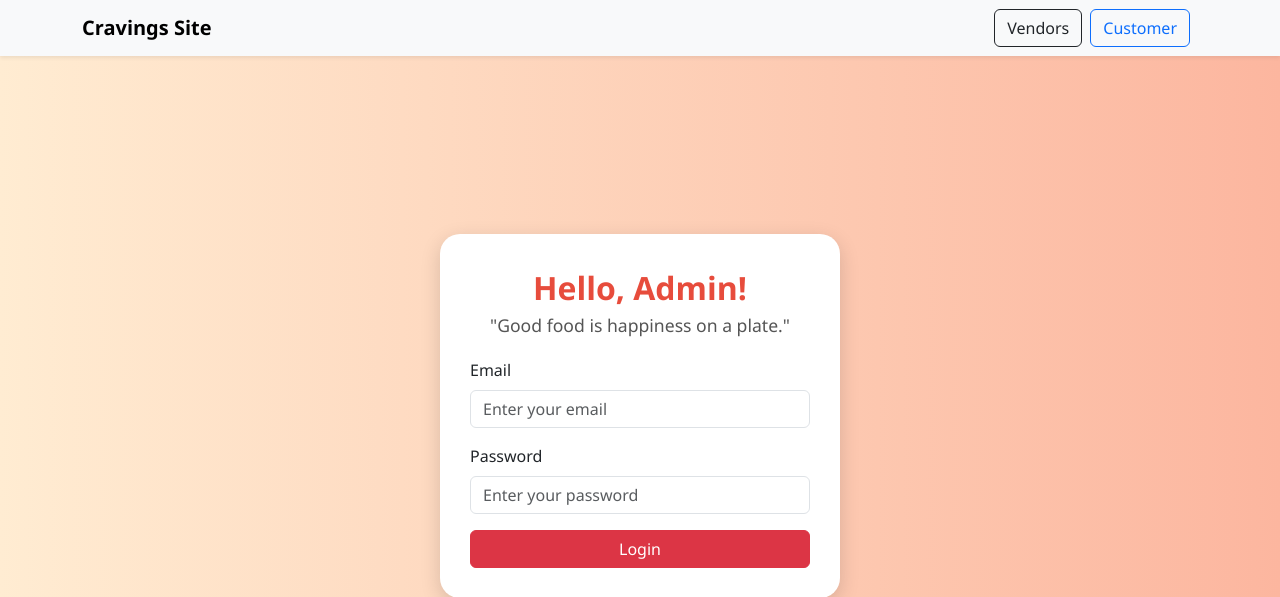
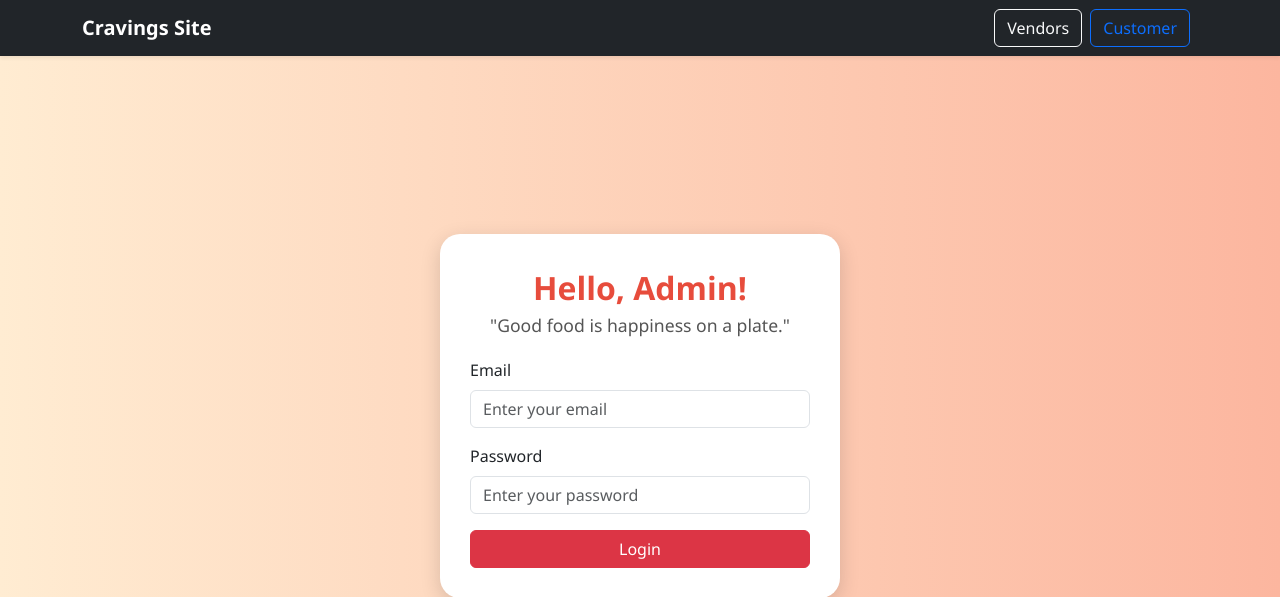
Before and after one commit to HariRooshan/foodie, a PHP site: page /admin.php in a window 1280 px wide. Shown: the top 597 px of the page. Run offline with PHP 8.4, Linux system fonts and the light colour scheme.

Commit message:
more navbar changes

```diff
--- a/admin.php
+++ b/admin.php
@@ -100,11 +100,11 @@ if ($_SERVER["REQUEST_METHOD"] == "POST") {
 </head>
 <body>
     <!-- Navbar -->
-    <nav class="navbar navbar-light bg-light shadow-sm">
+    <nav class="navbar navbar-expand-lg navbar-dark bg-dark shadow-sm">
         <div class="container">
             <a class="navbar-brand fw-bold" href="index.php">Cravings Site</a>
             <div class="d-flex">
-                <a href="vendor.php" class="btn btn-outline-dark me-2">Vendors</a>
+                <a href="vendor.php" class="btn btn-outline-light me-2">Vendors</a>
                 <a href="login.php" class="btn btn-outline-primary me-2">Customer</a>
             </div>
         </div>
--- a/favorites.php
+++ b/favorites.php
@@ -31,7 +31,7 @@ $result = $stmt->get_result();
     </style>
 </head>
 <body>
-<nav class="navbar navbar-expand-lg bg-light shadow-sm">
+<nav class="navbar navbar-expand-lg navbar-dark bg-dark shadow-sm">
     <div class="container">
         <a class="navbar-brand fw-bold" href="index.php">Cravings Site</a>
         <div class="d-flex">
--- a/index.php
+++ b/index.php
@@ -73,7 +73,10 @@ $result = $stmt->get_result();
         <div class="container">
             <a class="navbar-brand fw-bold" href="#">Cravings Site</a>
             <div class="d-flex">
-                <?php if (isset($_SESSION['user_id'])): ?>
+                <?php if (isset($_SESSION['admin_id'])): ?>
+                    <a href="dashboard_admin.php" class="btn btn-warning me-2">Admin Dashboard</a>
+                    <a href="logout_admin.php" class="btn btn-danger">Logout</a>
+                <?php elseif (isset($_SESSION['user_id'])): ?>
                     <a href="index.php" class="btn btn-success me-2">Dashboard</a>
                     <a href="orders.php" class="btn btn-outline-primary me-2">My Orders</a>
                     <a href="favorites.php" class="btn btn-outline-warning me-2">Favorites</a>
--- a/login.php
+++ b/login.php
@@ -108,11 +108,11 @@ if ($_SERVER["REQUEST_METHOD"] == "POST") {
 </head>
 <body>
     <!-- Navbar -->
-    <nav class="navbar navbar-light bg-light shadow-sm">
+    <nav class="navbar navbar-expand-lg navbar-dark bg-dark shadow-sm">
         <div class="container">
             <a class="navbar-brand fw-bold" href="index.php">Cravings Site</a>
             <div class="d-flex">
-                <a href="admin.php" class="btn btn-outline-dark me-2">Admin</a>
+                <a href="admin.php" class="btn btn-outline-light me-2">Admin</a>
                 <a href="vendor.php" class="btn btn-outline-primary me-2">Vendor</a>
                 <a href="signup.php" class="btn btn-success">Sign Up</a>
             </div>
--- a/signup.php
+++ b/signup.php
@@ -95,11 +95,11 @@ if ($_SERVER["REQUEST_METHOD"] == "POST") {
 </head>
 <body>
     <!-- Navbar -->
-    <nav class="navbar navbar-light bg-light shadow-sm">
+    <nav class="navbar navbar-expand-lg navbar-dark bg-dark shadow-sm">
         <div class="container">
             <a class="navbar-brand fw-bold" href="index.php">Cravings Site</a>
             <div class="d-flex">
-                <a href="admin.php" class="btn btn-outline-dark me-2">Admin</a>
+                <a href="admin.php" class="btn btn-outline-light me-2">Admin</a>
                 <a href="vendor.php" class="btn btn-outline-primary me-2">Vendor</a>
                 <a href="login.php" class="btn btn-success">Login</a>
             </div>
--- a/vendor.php
+++ b/vendor.php
@@ -108,11 +108,11 @@ if ($_SERVER["REQUEST_METHOD"] == "POST") {
 </head>
 <body>
     <!-- Navbar -->
-    <nav class="navbar navbar-light bg-light shadow-sm">
+    <nav class="navbar navbar-expand-lg navbar-dark bg-dark shadow-sm">
         <div class="container">
             <a class="navbar-brand fw-bold" href="index.php">Cravings Site</a>
             <div class="d-flex">
-                <a href="admin.php" class="btn btn-outline-dark me-2">Admin</a>
+                <a href="admin.php" class="btn btn-outline-light me-2">Admin</a>
                 <a href="login.php" class="btn btn-outline-primary me-2">Customer</a>
             </div>
         </div>
```
